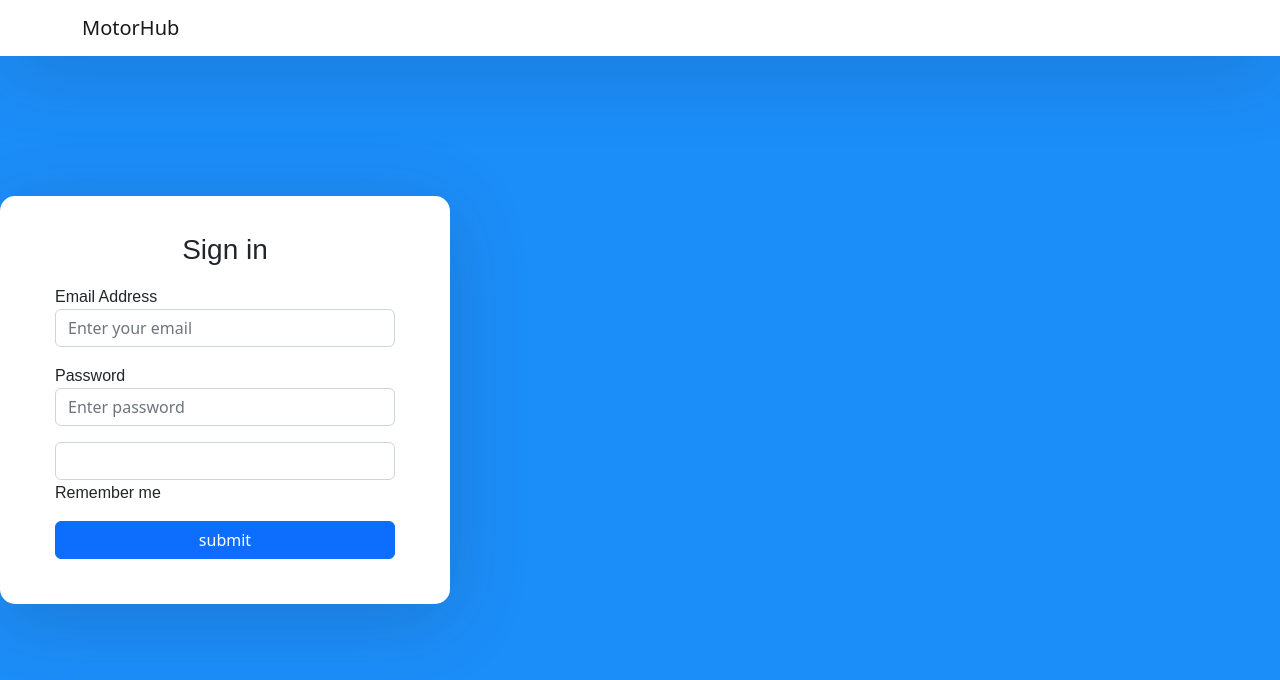
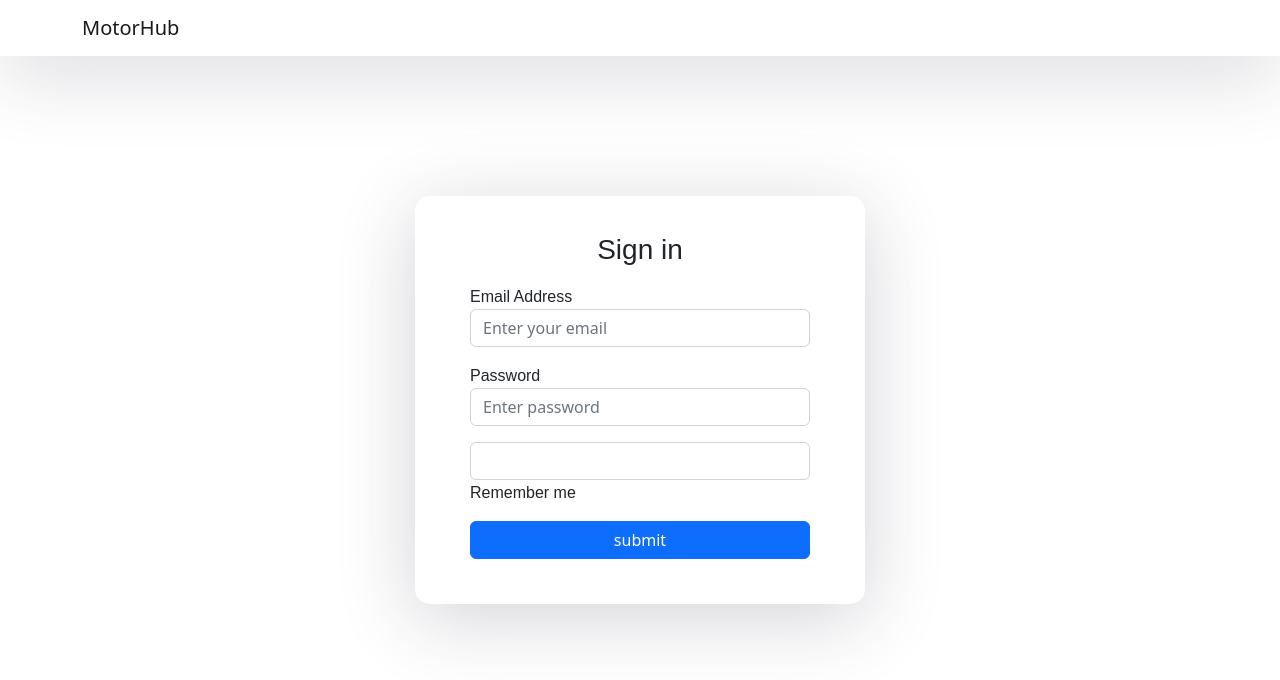
Before and after one commit to vikipretium/motorcycle-testdrive-frontend, a React (Create React App) app: page / in a window 1280 px wide. Shown: the top 680 px of the page. Built offline with nearby package versions, Linux system fonts and the light colour scheme.

Commit message:
Add alignment on wrapper

```diff
--- a/src/App.js
+++ b/src/App.js
@@ -14,7 +14,7 @@ function App() {
     <Router>
       <div className="relative min-h-screen md:flex">
         {/* <NavBar /> Add conditional to show display navbar when user is logged in */}
-        <div>
+        <div className="wrapper">
           {/* Put all other content in this div  */}
           <nav className="navbar navbar-expand-lg navbar-light fixed-top">
             <div className="container">
--- a/src/index.css
+++ b/src/index.css
@@ -3,7 +3,6 @@
 @tailwind utilities;
 
 body {
-  background: #1c8ef9 !important;
   min-height: 100vh;
   display: flex;
   font-weight: 400;
@@ -16,7 +15,7 @@ h1, h2, h3, h4, h5, h6, label, span {
 }
 
 body, html, .App, #root, .auth-wrapper {
-  width: 100;
+  width: 100%;
   height: 100%;
 }
 
@@ -42,6 +41,11 @@ body, html, .App, #root, .auth-wrapper {
   transition: all .3s;
 }
 
+.wrapper {
+  width: 100vw;
+  display: flex;
+}
+
 
 .auth-wrapper .form-control:focus {
   border-color: #167bff;
```
